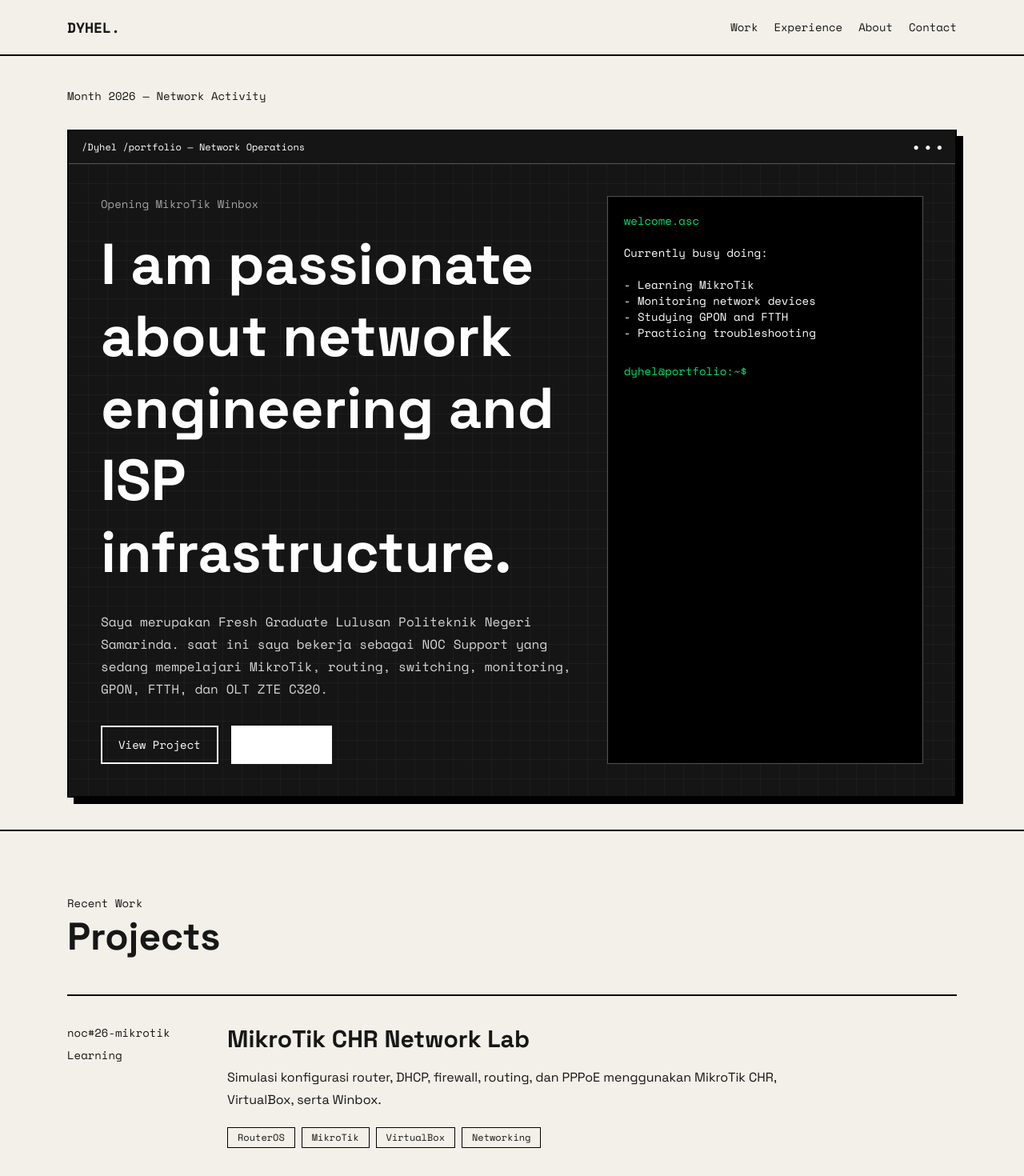
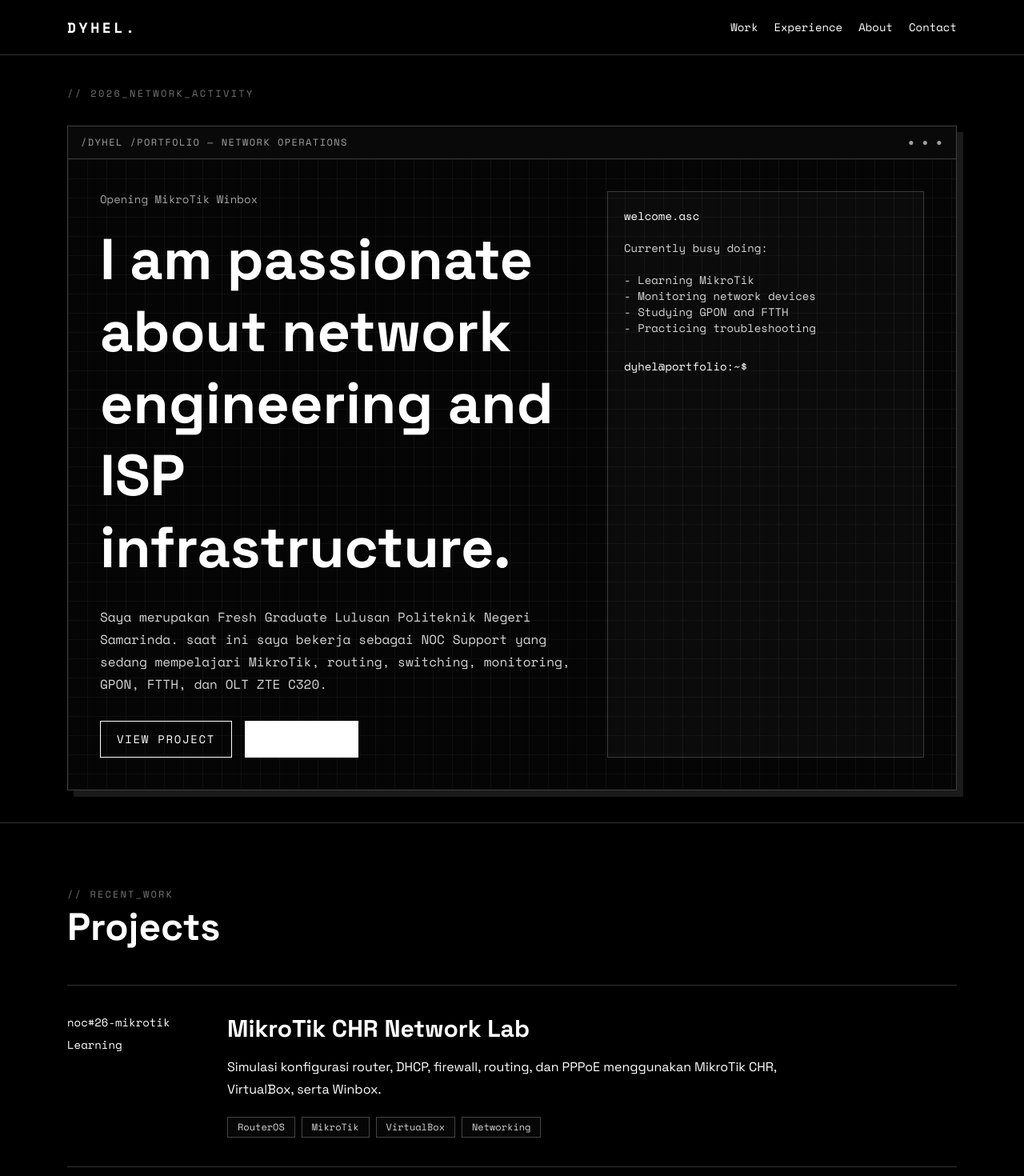
Before and after one commit to Dyhel7/portfolio-dyhel, a Next.js app: page / in a window 1280 px wide. Shown: the top 1470 px of the page at 80% size. Built offline with nearby package versions, Linux system fonts and the light colour scheme.

Commit message:
Redesign portfolio with monochrome theme

```diff
--- a/app/globals.css
+++ b/app/globals.css
@@ -1,8 +1,12 @@
 @import "tailwindcss";
 
 :root {
-  --background: #f2f0e9;
-  --foreground: #171717;
+  --background: #050505;
+  --foreground: #f5f5f5;
+  --muted: #a3a3a3;
+  --line: rgba(255, 255, 255, 0.18);
+  --surface: rgba(255, 255, 255, 0.025);
+  --surface-hover: rgba(255, 255, 255, 0.065);
 }
 
 * {
@@ -11,11 +15,21 @@
 
 html {
   scroll-behavior: smooth;
+  background: var(--background);
 }
 
 body {
   margin: 0;
-  background: var(--background);
+  overflow-x: hidden;
+  background-color: var(--background);
+  background-image:
+    linear-gradient(rgba(255, 255, 255, 0.025) 1px, transparent 1px),
+    linear-gradient(
+      90deg,
+      rgba(255, 255, 255, 0.025) 1px,
+      transparent 1px
+    );
+  background-size: 48px 48px;
   color: var(--foreground);
   font-family: var(--font-space-grotesk), Arial, sans-serif;
 }
@@ -31,27 +45,39 @@ a {
 }
 
 ::selection {
-  background: #171717;
-  color: #f2f0e9;
+  color: #000000;
+  background: #ffffff;
 }
 
 ::-webkit-scrollbar {
-  width: 12px;
+  width: 10px;
 }
 
 ::-webkit-scrollbar-track {
-  background: #f2f0e9;
-  border-left: 2px solid #171717;
+  background: #050505;
+  border-left: 1px solid var(--line);
 }
 
 ::-webkit-scrollbar-thumb {
-  background: #171717;
-  border: 2px solid #f2f0e9;
+  background: #ffffff;
+  border: 3px solid #050505;
 }
 
 .font-mono {
   font-family: var(--font-space-mono), monospace;
 }
+
+/* Label section seperti // RECENT_WORK */
+
+.section-label {
+  font-family: var(--font-space-mono), monospace;
+  font-size: 0.75rem;
+  color: #737373;
+  letter-spacing: 0.18em;
+  text-transform: uppercase;
+}
+
+/* Animasi masuk */
 
 .fade-up {
   animation: fade-up 700ms ease both;
@@ -69,38 +95,54 @@ a {
   animation: fade-up 700ms 360ms ease both;
 }
 
+/* Grid khusus terminal */
+
 .terminal-grid {
+  position: relative;
+  background-color: #050505;
   background-image:
-    linear-gradient(rgba(255, 255, 255, 0.035) 1px, transparent 1px),
-    linear-gradient(90deg, rgba(255, 255, 255, 0.035) 1px, transparent 1px);
+    linear-gradient(rgba(255, 255, 255, 0.04) 1px, transparent 1px),
+    linear-gradient(
+      90deg,
+      rgba(255, 255, 255, 0.04) 1px,
+      transparent 1px
+    );
   background-size: 24px 24px;
 }
 
+/* Baris project */
+
 .project-row {
   transition:
-    background-color 200ms ease,
-    padding-left 200ms ease,
-    padding-right 200ms ease;
+    background-color 180ms ease,
+    padding-left 180ms ease,
+    padding-right 180ms ease;
 }
 
 .project-row:hover {
-  background: #ffffff;
+  padding-right: 18px;
   padding-left: 18px;
-  padding-right: 18px;
+  background: var(--surface-hover);
 }
+
+/* Tag skill */
 
 .skill-tag {
   transition:
-    transform 150ms ease,
-    background-color 150ms ease,
-    color 150ms ease;
+    color 160ms ease,
+    background-color 160ms ease,
+    border-color 160ms ease,
+    transform 160ms ease;
 }
 
 .skill-tag:hover {
+  color: #000000;
+  background: #ffffff;
+  border-color: #ffffff;
   transform: translateY(-3px);
-  background: #171717;
-  color: #ffffff;
 }
+
+/* Cursor terminal */
 
 .cursor {
   display: inline-block;
--- a/app/page.tsx
+++ b/app/page.tsx
@@ -81,41 +81,56 @@ const learningLogs = [
 
 export default function Home() {
   return (
-    <main className="min-h-screen bg-[#f2f0e9] text-[#171717]">
-      <header className="border-b-2 border-black">
+    <main className="min-h-screen bg-black text-white">
+      <header className="sticky top-0 z-50 border-b border-white/20 bg-black/85 backdrop-blur-xl">
         <div className="mx-auto flex max-w-6xl items-center justify-between px-5 py-5">
-          <a href="#" className="font-mono text-lg font-black">
+          <a
+  href="#"
+  className="font-mono text-lg font-black uppercase tracking-[0.2em]"
+>
   DYHEL.
 </a>
 
           <nav className="flex gap-5 font-mono text-sm">
-  <a href="#work" className="hover:underline">
+  <a
+  href="#work"
+  className="text-neutral-500 transition-colors hover:text-white"
+>
   Work
 </a>
 
-  <a href="#experience" className="hover:underline">
+  <a
+  href="#experience"
+  className="text-neutral-500 transition-colors hover:text-white"
+>
   Experience
 </a>
 
-  <a href="#about" className="hover:underline">
+  <a
+  href="#about"
+  className="text-neutral-500 transition-colors hover:text-white"
+>
   About
 </a>
 
-  <a href="#contact" className="hover:underline">
+  <a
+  href="#contact"
+  className="text-neutral-500 transition-colors hover:text-white"
+>
   Contact
 </a>
 </nav>
         </div>
       </header>
 
-      <section className="border-b-2 border-black">
+      <section className="border-b border-white/20">
         <div className="mx-auto max-w-6xl px-5 py-10">
-          <p className="mb-8 font-mono text-sm">
-            Month 2026 — Network Activity
+          <p className="mb-8 font-mono text-xs uppercase tracking-[0.2em] text-neutral-500">
+  // 2026_NETWORK_ACTIVITY
 </p>
 
-          <div className="overflow-hidden border-2 border-black bg-[#151515] text-white shadow-[8px_8px_0_#000]">
-            <div className="flex items-center justify-between border-b border-neutral-600 px-4 py-3 font-mono text-xs">
+          <div className="overflow-hidden border border-white/25 bg-black text-white shadow-[8px_8px_0_rgba(255,255,255,0.10)]">
+       <div className="flex items-center justify-between border-b border-white/20 bg-white/[0.035] px-4 py-3 font-mono text-xs uppercase tracking-[0.12em] text-neutral-400">
               <span>/Dyhel /portfolio — Network Operations</span>
               <span>● ● ●</span>
             </div>
@@ -140,22 +155,22 @@ export default function Home() {
                 <div className="fade-up-delay-3 mt-8 flex flex-wrap gap-4">
   <a
     href="#work"
-                    className="border-2 border-white px-5 py-3 font-mono text-sm hover:bg-white hover:text-black"
+    className="border border-white px-5 py-3 font-mono text-sm uppercase tracking-[0.12em] transition-colors hover:bg-white hover:text-black"
   >
     View Project
   </a>
 
   <a
     href="#contact"
-                    className="bg-white px-5 py-3 font-mono text-sm text-black"
+    className="bg-white px-5 py-3 font-mono text-sm uppercase tracking-[0.12em] text-black transition-opacity hover:opacity-75"
   >
     Contact Me
   </a>
 </div>
               </div>
 
-              <div className="border border-neutral-600 bg-black p-5 font-mono text-sm">
-                <p className="text-green-400">welcome.asc</p>
+              <div className="border border-white/20 bg-white/[0.025] p-5 font-mono text-sm text-neutral-300">
+                <p className="text-white">welcome.asc</p>
                 <br />
                 <p>Currently busy doing:</p>
                 <br />
@@ -164,7 +179,7 @@ export default function Home() {
                 <p>- Studying GPON and FTTH</p>
                 <p>- Practicing troubleshooting</p>
                 <br />
-                <p className="mt-2 text-green-400">
+                <p className="mt-2 text-white">
   dyhel@portfolio:~$ <span className="cursor" />
 </p>
               </div>
@@ -173,12 +188,12 @@ export default function Home() {
         </div>
       </section>
 
-      <section id="work" className="border-b-2 border-black">
+      <section id="work" className="border-b border-white/20">
         <div className="mx-auto max-w-6xl px-5 py-20">
-          <p className="font-mono text-sm">Recent Work</p>
+          <p className="section-label">// RECENT_WORK</p>
           <h2 className="mt-2 text-5xl font-black">Projects</h2>
 
-          <div className="mt-12 divide-y-2 divide-black border-y-2 border-black">
+          <div className="mt-12 divide-y divide-white/20 border-y border-white/20">
             {projects.map((project) => (
               <article
                  key={project.code}
@@ -200,7 +215,7 @@ export default function Home() {
                     {project.tags.map((tag) => (
                       <span
   key={tag}
-                        className="border border-black px-3 py-1 font-mono text-xs"
+  className="border border-white/25 bg-white/[0.025] px-3 py-1 font-mono text-xs text-neutral-300"
 >
   {tag}
 </span>
@@ -213,15 +228,15 @@ export default function Home() {
         </div>
       </section>
 
-<section id="experience" className="border-b-2 border-black">
+<section id="experience" className="border-b border-white/20">
   <div className="mx-auto max-w-6xl px-5 py-20">
-    <p className="font-mono text-sm">Work Experience</p>
+    <p className="section-label">// WORK_EXPERIENCE</p>
 
     <h2 className="mt-2 text-5xl font-black">
       Experience
     </h2>
 
-    <div className="mt-12 border-y-2 border-black">
+    <div className="mt-12 border-y-2 border-white/20">
       {experiences.map((experience) => (
         <article
           key={experience.role}
@@ -229,7 +244,7 @@ export default function Home() {
         >
           <div className="font-mono text-sm">
             <p>{experience.period}</p>
-            <p className="mt-2 text-neutral-600">
+            <p className="mt-2 text-neutral-500">
               Internship
             </p>
           </div>
@@ -262,23 +277,23 @@ export default function Home() {
   </div>
 </section>
 
-<section className="border-b-2 border-black bg-white">
+<section className="border-b border-white/20 bg-black">
   <div className="mx-auto max-w-6xl px-5 py-20">
     <div className="grid gap-10 md:grid-cols-[0.8fr_1.2fr]">
       <div>
-        <p className="font-mono text-sm">Learning Archive</p>
+        <p className="section-label">// LEARNING_ARCHIVE</p>
 
         <h2 className="mt-2 text-5xl font-black">
           What I&apos;m Learning
         </h2>
 
-        <p className="mt-6 max-w-md leading-8 text-neutral-700">
+        <p className="mt-6 max-w-md leading-8 text-neutral-400">
           Dokumentasi singkat tentang materi jaringan yang sedang saya
           pelajari selama menjalani PKL sebagai NOC Support.
         </p>
       </div>
 
-      <div className="divide-y-2 divide-black border-y-2 border-black">
+      <div className="divide-y-2 divide-white/20 border-y-2 border-white/20">
         {learningLogs.map((log) => (
           <article
             key={`${log.date}-${log.title}`}
@@ -293,7 +308,7 @@ export default function Home() {
                 {log.title}
               </h3>
 
-              <p className="mt-2 leading-7 text-neutral-700">
+              <p className="mt-2 leading-7 text-neutral-400">
                 {log.description}
               </p>
             </div>
@@ -304,10 +319,10 @@ export default function Home() {
   </div>
 </section>
 
-      <section id="about" className="border-b-2 border-black">
+      <section id="about" className="border-b border-white/20">
         <div className="mx-auto grid max-w-6xl gap-12 px-5 py-20 md:grid-cols-2">
           <div>
-            <p className="font-mono text-sm">About Me</p>
+            <p className="section-label">// ABOUT_ME</p>
 
             <h2 className="mt-2 text-5xl font-black">
               Learning how reliable networks are built.
@@ -321,13 +336,13 @@ export default function Home() {
           </div>
 
           <div>
-            <p className="mb-5 font-mono text-sm">Networking Skills</p>
+            <p className="section-label">// NETWORKING_SKILLS</p>
 
             <div className="flex flex-wrap gap-2">
               {skills.map((skill) => (
                 <span
   key={skill}
-                  className="skill-tag border-2 border-black bg-white px-3 py-2 font-mono text-sm"
+  className="skill-tag border border-white/25 bg-white/[0.025] px-3 py-2 font-mono text-sm text-neutral-300"
 >
   {skill}
 </span>
@@ -337,11 +352,12 @@ export default function Home() {
         </div>
       </section>
 
-      <section id="contact" className="bg-[#151515] text-white">
+      <section
+          id="contact"
+          className="border-t border-white/20 bg-black text-white"
+          >
         <div className="mx-auto max-w-6xl px-5 py-20">
-          <p className="font-mono text-sm text-neutral-400">
-            Contact
-          </p>
+          <p className="section-label">// INITIATE_CONNECTION</p>
 
           <h2 className="mt-3 max-w-3xl text-5xl font-black md:text-7xl">
             Let&apos;s build reliable networks.
@@ -350,7 +366,7 @@ export default function Home() {
           <div className="mt-10 flex flex-wrap gap-5 font-mono">
             <a
                        href="mailto:heldy@salam.net.id"
-              className="border-b border-white"
+                        className="border-b border-white/40 pb-1 font-mono text-neutral-400 transition-colors hover:border-white hover:text-white"
                 >
                             Email
 </a>
@@ -359,14 +375,14 @@ export default function Home() {
   href="https://github.com/dyhel7"
   target="_blank"
   rel="noreferrer"
-              className="border-b border-white"
+  className="border-b border-white/40 pb-1 font-mono text-neutral-400 transition-colors hover:border-white hover:text-white"
 >
   GitHub
 </a>
 
             <a
   href="#"
-              className="border-b border-white"
+  className="border-b border-white/40 pb-1 font-mono text-neutral-400 transition-colors hover:border-white hover:text-white"
 >
   LinkedIn
 </a>
```
Lines whose indentation alone changed are shown as unchanged.
